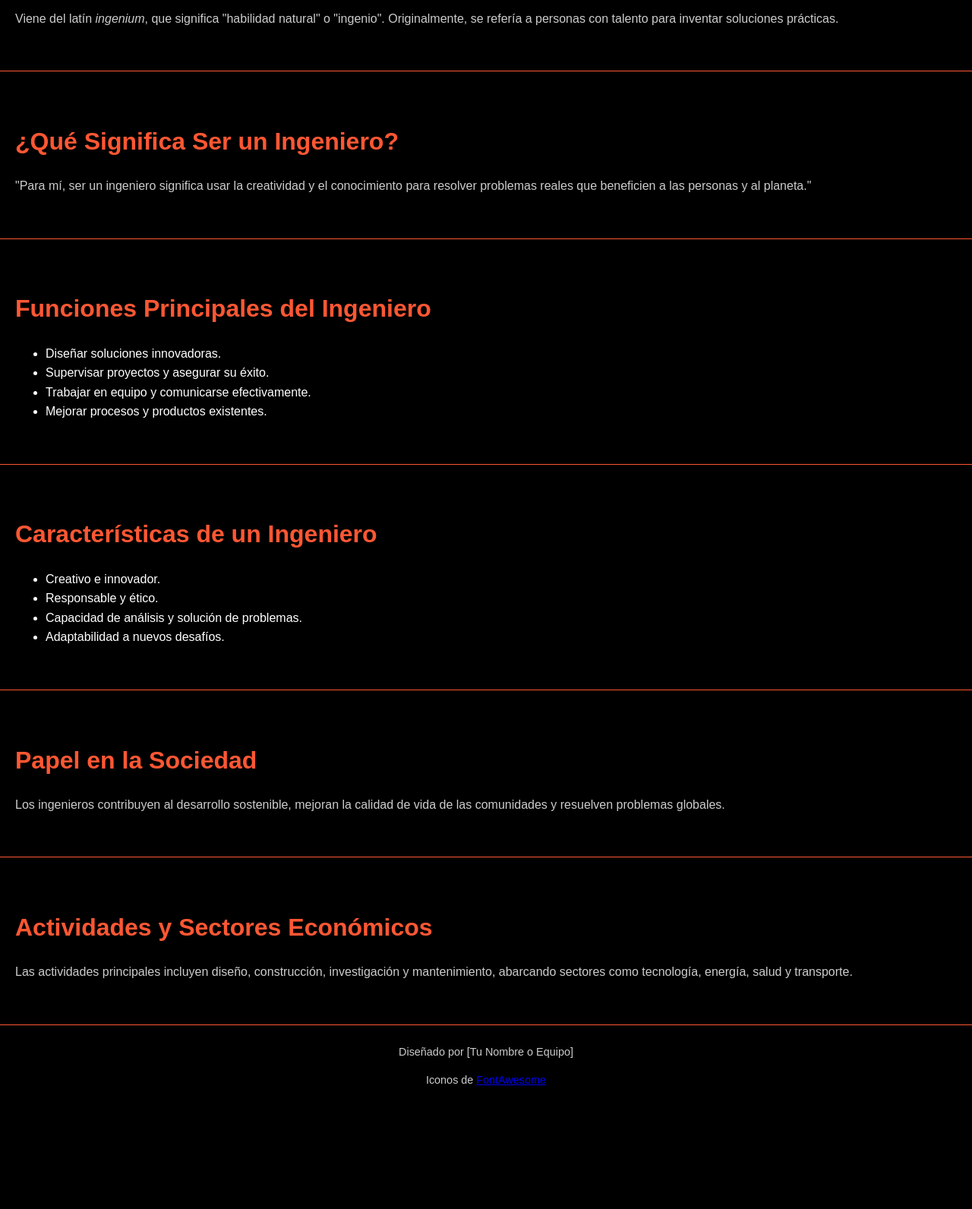
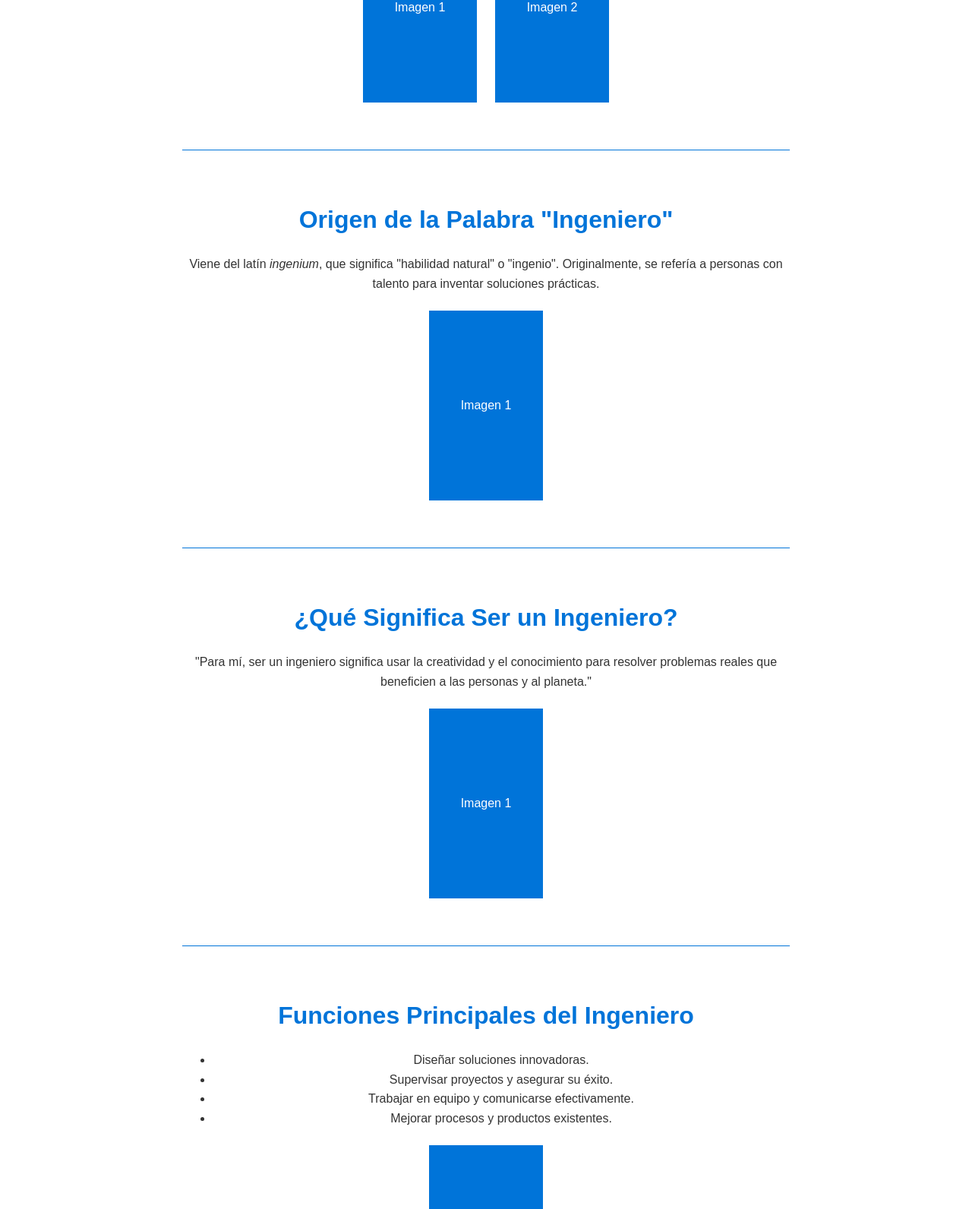
Before and after one commit to StreetFather2/Ingemultimedia1, a plain HTML site: page index.html in a window 1280 px wide. Shown: the part 579-2171 px from the top of the page at 76% size. Before the commit the page ends 2038 px from the top, so only its background shows below. Drawn offline with Linux system fonts and the light colour scheme.

Commit message:
index.html

```diff
--- a/index.html
+++ b/index.html
@@ -10,15 +10,15 @@
       font-family: Arial, sans-serif;
       margin: 0;
       padding: 0;
-      background-color: #000000;
-      color: #ffffff;
+      background-color: #ffffff;
+      color: #333333;
       line-height: 1.6;
+      text-align: center;
     }
 
     header {
-      background-color: #000000;
+      background-color: #0074D9;
       color: #ffffff;
-      text-align: center;
       padding: 20px;
     }
 
@@ -29,19 +29,19 @@
 
     header p {
       font-size: 1rem;
-      color: #FF5733;
+      color: #ffffff;
     }
 
     /* Menú de navegación */
     nav {
-      background-color: #FF5733;
+      background-color: #ffffff;
       display: flex;
       justify-content: center;
       padding: 10px;
     }
 
     nav a {
-      color: #000000;
+      color: #0074D9;
       text-decoration: none;
       margin: 0 15px;
       font-weight: bold;
@@ -49,56 +49,91 @@
     }
 
     nav a:hover {
-      color: #ffffff;
+      color: #0056b3;
+    }
+
+    /* Contenedor principal */
+    .container {
+      max-width: 800px;
+      margin: 0 auto;
+      padding: 20px;
     }
 
     /* Contenido principal */
     section {
-      padding: 40px 20px;
-      border-bottom: 1px solid #FF5733;
+      padding: 40px 0;
+      border-bottom: 1px solid #0074D9;
     }
 
     section h2 {
-      color: #FF5733;
+      color: #0074D9;
       font-size: 2rem;
       margin-bottom: 20px;
     }
 
     section p {
       font-size: 1rem;
-      color: #cccccc;
+      color: #333333;
+    }
+
+    /* Rectángulos para imágenes */
+    .image-container {
+      display: flex;
+      justify-content: center;
+      margin: 20px 0;
+    }
+
+    .image-box {
+      width: 150px;
+      height: 250px;
+      background-color: #0074D9;
+      border: 2px solid #ffffff;
+      margin: 0 10px;
+      cursor: pointer;
+      display: flex;
+      align-items: center;
+      justify-content: center;
+      font-size: 1rem;
+      color: #ffffff;
+      transition: transform 0.3s ease;
+    }
+
+    .image-box:hover {
+      transform: scale(1.1);
+    }
+
+    /* Modal para imágenes */
+    .modal {
+      display: none;
+      position: fixed;
+      top: 0;
+      left: 0;
+      width: 100%;
+      height: 100%;
+      background-color: rgba(0, 0, 0, 0.8);
+      z-index: 1000;
+      justify-content: center;
+      align-items: center;
+    }
+
+    .modal img {
+      max-width: 80%;
+      max-height: 80%;
+      border: 5px solid #ffffff;
+      box-shadow: 0 0 20px rgba(0, 116, 217, 0.5);
     }
 
     /* Pie de página */
     footer {
-      background-color: #000000;
-      color: #cccccc;
+      background-color: #0074D9;
+      color: #ffffff;
       text-align: center;
       padding: 10px;
       font-size: 0.9rem;
     }
 
-    /* Animaciones */
-    .fade-in {
-      opacity: 0;
-      transform: translateY(20px);
-      transition: opacity 0.6s ease, transform 0.6s ease;
-    }
-
-    .fade-in.active {
-      opacity: 1;
-      transform: translateY(0);
-    }
-
-    /* Responsive Design */
-    @media (max-width: 768px) {
-      nav {
-        flex-direction: column;
-      }
-
-      nav a {
-        margin: 10px 0;
-      }
+    footer p {
+      margin: 5px 0;
     }
   </style>
 </head>
@@ -120,23 +155,35 @@
     <a href="#actividades">Actividades y Sectores Económicos</a>
   </nav>
 
+  <!-- Contenedor principal -->
+  <div class="container">
     <!-- Contenido principal -->
-  <section id="historia" class="fade-in">
+    <section id="historia">
       <h2>Historia de la Ingeniería</h2>
       <p>Desde las pirámides de Egipto hasta los avances tecnológicos modernos, la ingeniería ha sido fundamental para el desarrollo humano.</p>
+      <div class="image-container">
+        <div class="image-box" onclick="openModal('https://via.placeholder.com/400x600')">Imagen 1</div>
+        <div class="image-box" onclick="openModal('https://via.placeholder.com/400x600')">Imagen 2</div>
+      </div>
     </section>
 
-  <section id="origen" class="fade-in">
+    <section id="origen">
       <h2>Origen de la Palabra "Ingeniero"</h2>
       <p>Viene del latín <em>ingenium</em>, que significa "habilidad natural" o "ingenio". Originalmente, se refería a personas con talento para inventar soluciones prácticas.</p>
+      <div class="image-container">
+        <div class="image-box" onclick="openModal('https://via.placeholder.com/400x600')">Imagen 1</div>
+      </div>
     </section>
 
-  <section id="significado" class="fade-in">
+    <section id="significado">
       <h2>¿Qué Significa Ser un Ingeniero?</h2>
       <p>"Para mí, ser un ingeniero significa usar la creatividad y el conocimiento para resolver problemas reales que beneficien a las personas y al planeta."</p>
+      <div class="image-container">
+        <div class="image-box" onclick="openModal('https://via.placeholder.com/400x600')">Imagen 1</div>
+      </div>
     </section>
 
-  <section id="funciones" class="fade-in">
+    <section id="funciones">
       <h2>Funciones Principales del Ingeniero</h2>
       <ul>
         <li>Diseñar soluciones innovadoras.</li>
@@ -144,9 +191,12 @@
         <li>Trabajar en equipo y comunicarse efectivamente.</li>
         <li>Mejorar procesos y productos existentes.</li>
       </ul>
+      <div class="image-container">
+        <div class="image-box" onclick="openModal('https://via.placeholder.com/400x600')">Imagen 1</div>
+      </div>
     </section>
 
-  <section id="caracteristicas" class="fade-in">
+    <section id="caracteristicas">
       <h2>Características de un Ingeniero</h2>
       <ul>
         <li>Creativo e innovador.</li>
@@ -154,37 +204,53 @@
         <li>Capacidad de análisis y solución de problemas.</li>
         <li>Adaptabilidad a nuevos desafíos.</li>
       </ul>
+      <div class="image-container">
+        <div class="image-box" onclick="openModal('https://via.placeholder.com/400x600')">Imagen 1</div>
+      </div>
     </section>
 
-  <section id="papel" class="fade-in">
+    <section id="papel">
       <h2>Papel en la Sociedad</h2>
       <p>Los ingenieros contribuyen al desarrollo sostenible, mejoran la calidad de vida de las comunidades y resuelven problemas globales.</p>
+      <div class="image-container">
+        <div class="image-box" onclick="openModal('https://via.placeholder.com/400x600')">Imagen 1</div>
+      </div>
     </section>
 
-  <section id="actividades" class="fade-in">
+    <section id="actividades">
       <h2>Actividades y Sectores Económicos</h2>
       <p>Las actividades principales incluyen diseño, construcción, investigación y mantenimiento, abarcando sectores como tecnología, energía, salud y transporte.</p>
+      <div class="image-container">
+        <div class="image-box" onclick="openModal('https://via.placeholder.com/400x600')">Imagen 1</div>
+      </div>
     </section>
+  </div>
 
   <!-- Pie de página -->
   <footer>
-    <p>Diseñado por [Tu Nombre o Equipo]</p>
-    <p>Iconos de <a href="https://fontawesome.com/" target="_blank">FontAwesome</a></p>
+    <p>Creado por MALKON ALVAREZ</p>
+    <p>Estudiante de Ingeniería Multimedia</p>
+    <p>Grupo 202456784_35</p>
   </footer>
 
-  <!-- Script para animaciones -->
+  <!-- Modal para imágenes -->
+  <div id="modal" class="modal" onclick="closeModal()">
+    <img id="modal-image" src="" alt="Imagen ampliada">
+  </div>
+
+  <!-- Script para manejar el modal -->
   <script>
-    // Animación de entrada para cada sección
-    const sections = document.querySelectorAll('.fade-in');
-    const observer = new IntersectionObserver((entries) => {
-      entries.forEach(entry => {
-        if (entry.isIntersecting) {
-          entry.target.classList.add('active');
+    const modal = document.getElementById('modal');
+    const modalImage = document.getElementById('modal-image');
+
+    function openModal(imageSrc) {
+      modal.style.display = 'flex';
+      modalImage.src = imageSrc;
     }
-      });
-    }, { threshold: 0.1 });
 
-    sections.forEach(section => observer.observe(section));
+    function closeModal() {
+      modal.style.display = 'none';
+    }
   </script>
 </body>
 </html>
```
Lines whose indentation alone changed are shown as unchanged.
